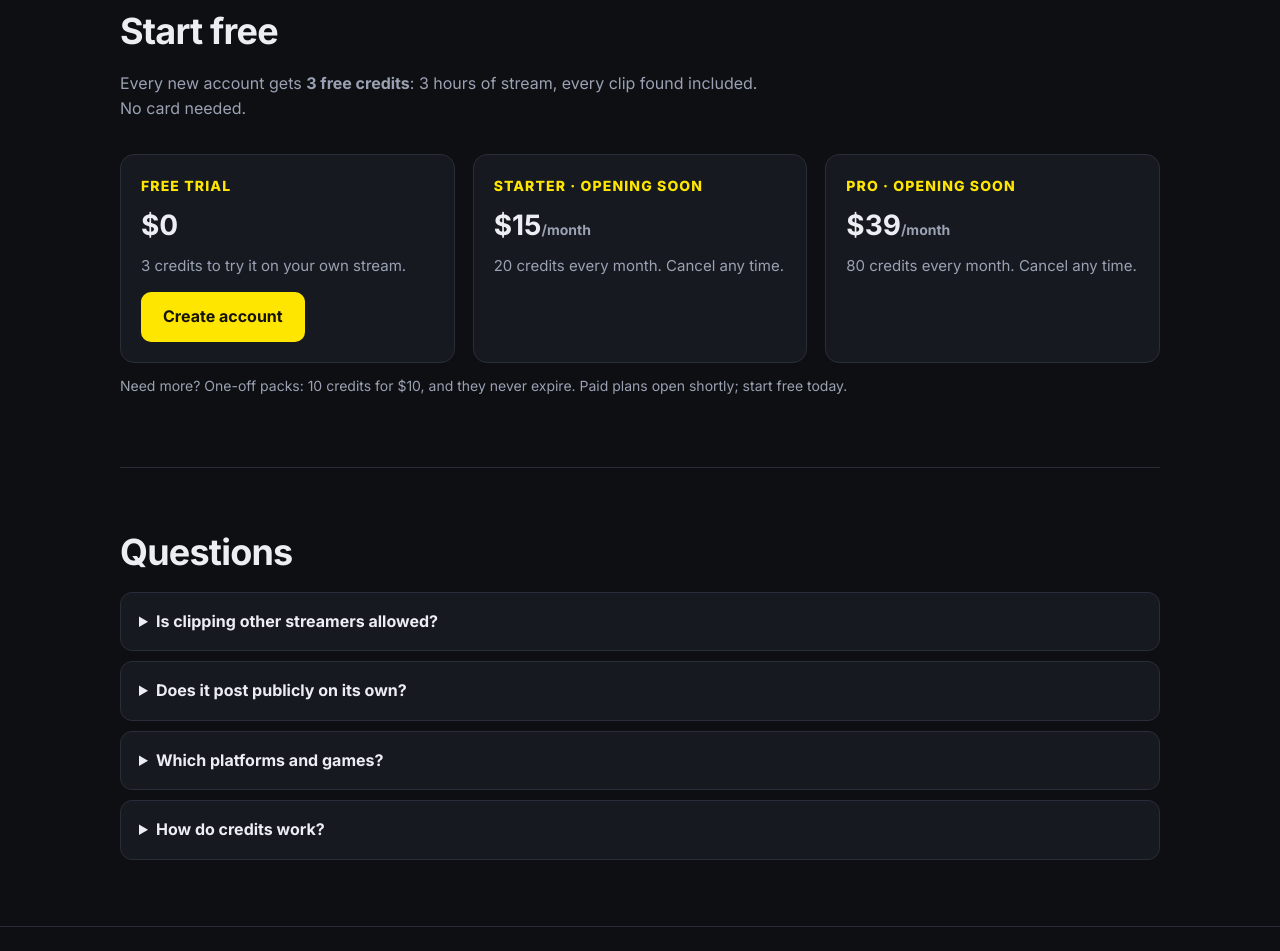
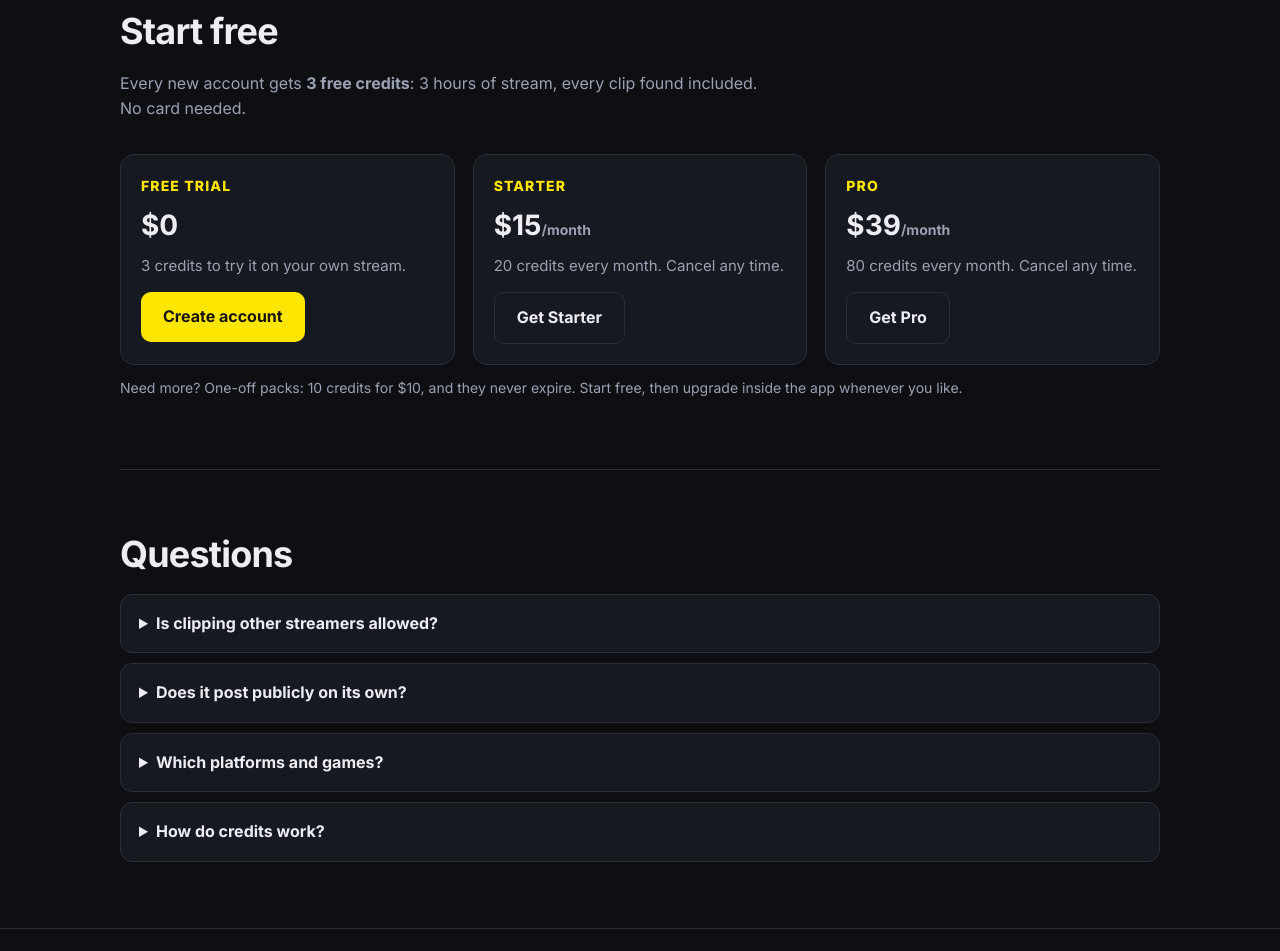
Before and after one commit to Flackis04/Flackis04.github.io, a plain HTML site: page streamerclips/index.html in a window 1280 px wide. Shown: the part 2241-3192 px from the top of the page. Drawn offline with Linux system fonts and the light colour scheme.

Commit message:
StreamerClips: paid plans are live
Co-Authored-By: Claude Opus 5.5 <noreply@anthropic.com>

```diff
--- a/streamerclips/index.html
+++ b/streamerclips/index.html
@@ -143,10 +143,12 @@
     <div class="grid three">
       <div class="card"><div class="n">FREE TRIAL</div><h3 style="font-size:28px;margin:6px 0">$0</h3><p>3 credits to try it on your own stream.</p>
         <a class="btn" href="https://streamerclips.app/login#signup" style="margin-top:14px">Create account</a></div>
-      <div class="card"><div class="n">STARTER · OPENING SOON</div><h3 style="font-size:28px;margin:6px 0">$15<small style="font-size:14px;color:var(--muted)">/month</small></h3><p>20 credits every month. Cancel any time.</p></div>
-      <div class="card"><div class="n">PRO · OPENING SOON</div><h3 style="font-size:28px;margin:6px 0">$39<small style="font-size:14px;color:var(--muted)">/month</small></h3><p>80 credits every month. Cancel any time.</p></div>
+      <div class="card"><div class="n">STARTER</div><h3 style="font-size:28px;margin:6px 0">$15<small style="font-size:14px;color:var(--muted)">/month</small></h3><p>20 credits every month. Cancel any time.</p>
+        <a class="btn ghost" href="https://streamerclips.app/login#signup" style="margin-top:14px">Get Starter</a></div>
+      <div class="card"><div class="n">PRO</div><h3 style="font-size:28px;margin:6px 0">$39<small style="font-size:14px;color:var(--muted)">/month</small></h3><p>80 credits every month. Cancel any time.</p>
+        <a class="btn ghost" href="https://streamerclips.app/login#signup" style="margin-top:14px">Get Pro</a></div>
     </div>
-    <p class="note">Need more? One-off packs: 10 credits for $10, and they never expire. Paid plans open shortly; start free today.</p>
+    <p class="note">Need more? One-off packs: 10 credits for $10, and they never expire. Start free, then upgrade inside the app whenever you like.</p>
   </section>
 
   <section>
```
